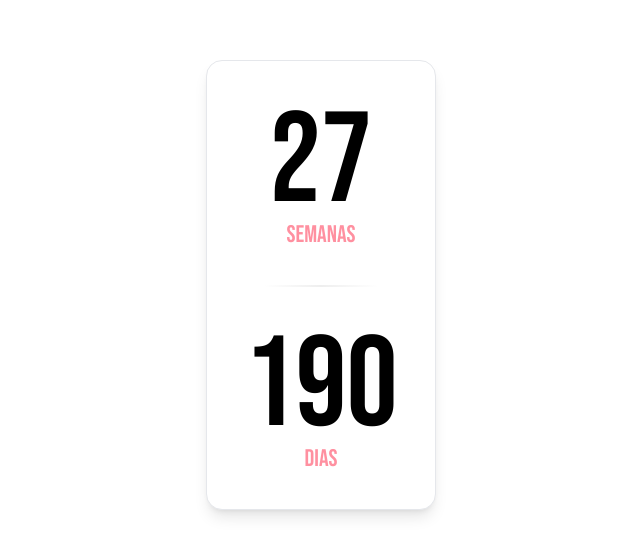
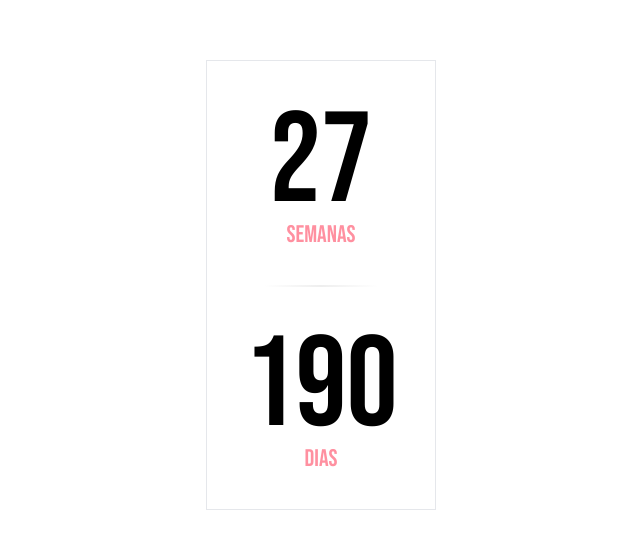
Before and after one commit to fernandame/countdown-enem, a React (Create React App) app: page / in a window 1280 px wide. Shown: the part 115-670 px from the top of the page, without its empty margins (319-959 px from the left). Built offline with nearby package versions, Linux system fonts and the light colour scheme.

Commit message:
testing styles again

```diff
--- a/src/CountdownTimer.js
+++ b/src/CountdownTimer.js
@@ -19,7 +19,7 @@ const CountdownTimer = ({ targetDate }) => {
 const ShowCounter = ({ weeks, days, hours, minutes, seconds }) => {
     return (
       <div className="flex h-screen w-full justify-center items-center">
-        <div className='flex flex-col w-[230px] h-[450px] items-center justify-evenly bg-white shadow-lg border rounded-2xl'>
+        <div className='flex flex-col w-[230px] h-[450px] items-center justify-evenly bg-white border'>
           <DateTimeDisplay value={weeks} type={'Semanas'} />
           <div className='divider div-transparent' />
           <DateTimeDisplay value={days} type={'Dias'} />
```
